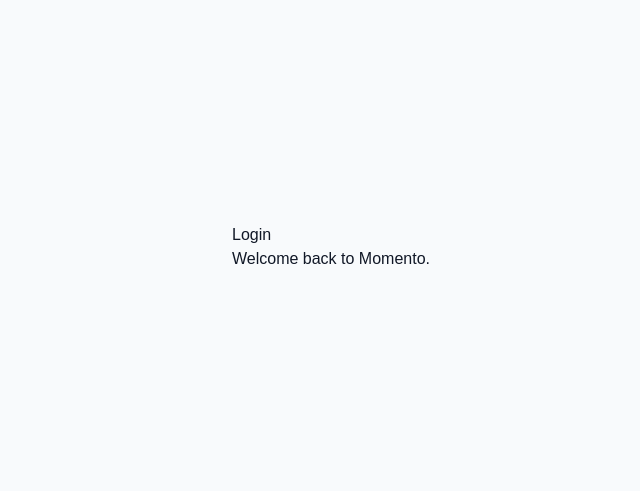
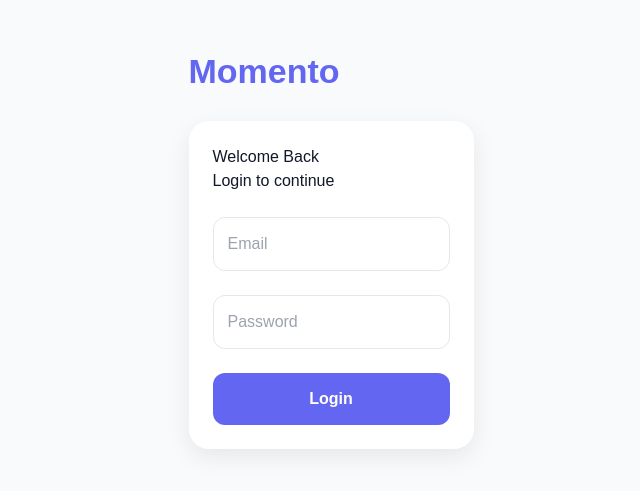
Before and after one commit to kuldeepvermas6364-oss/Momento-0.2, a Next.js app: page /login in a window 1280 px wide. Shown: the part 153-644 px from the top of the page, without its empty margins (309-949 px from the left). Built offline with nearby package versions, Linux system fonts and the light colour scheme.

Commit message:
Refactor LoginPage to use Auth components

```diff
--- a/app/(auth)/login/page.tsx
+++ b/app/(auth)/login/page.tsx
@@ -1,8 +1,26 @@
+import AuthLayout from "@/components/layout/AuthLayout";
+import AppName from "@/components/common/AppName";
+import AuthCard from "@/components/auth/AuthCard";
+import AuthHeader from "@/components/auth/AuthHeader";
+import LoginForm from "@/components/auth/LoginForm";
+
 export default function LoginPage() {
   return (
-    <section>
-      <h1>Login</h1>
-      <p>Welcome back to Momento.</p>
-    </section>
+    <AuthLayout>
+      <AppName />
+
+      <div style={{ height: 24 }} />
+
+      <AuthCard>
+        <AuthHeader
+          title="Welcome Back"
+          subtitle="Login to continue"
+        />
+
+        <div style={{ height: 24 }} />
+
+        <LoginForm />
+      </AuthCard>
+    </AuthLayout>
   );
 }
```
